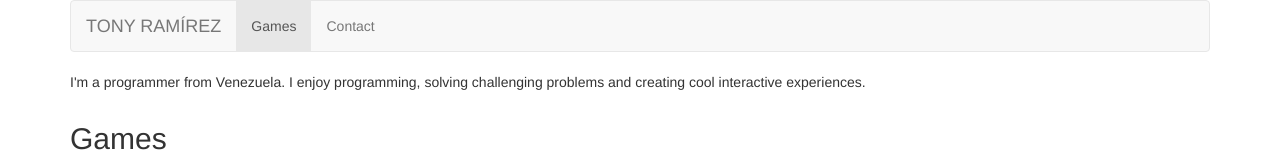
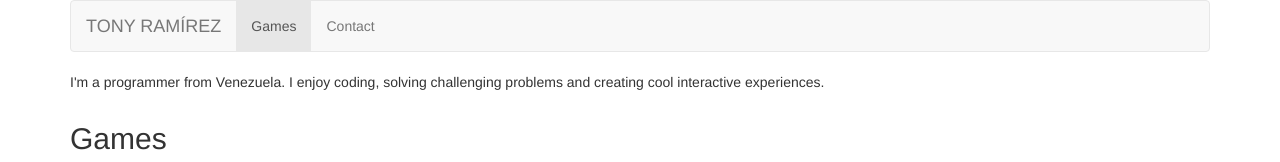
Before and after one commit to tonyram19/tonyram19.github.io, a plain HTML site: page index.html in a window 1280 px wide. Shown: the top 162 px of the page. Drawn offline with nearby package versions, Linux system fonts and the light colour scheme.

Commit message:
Small tweak

```diff
--- a/views/top-section.html
+++ b/views/top-section.html
@@ -22,7 +22,7 @@
 
     <p>
         I'm a programmer from Venezuela.
-        I enjoy programming, solving challenging problems and creating cool interactive experiences.
+        I enjoy coding, solving challenging problems and creating cool interactive experiences.
     </p>
 
 </div>
```
